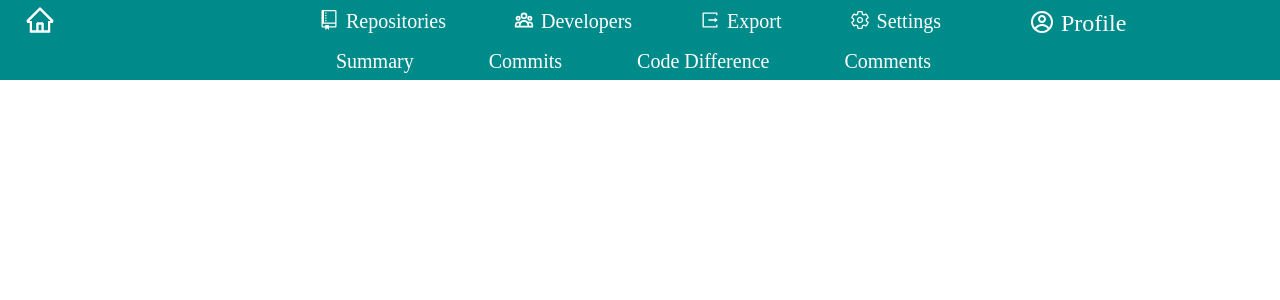
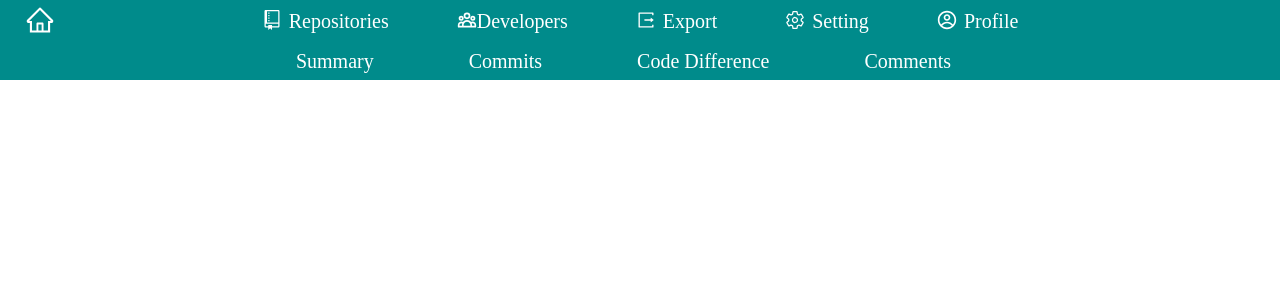
Before and after one commit to kibkake/gitlab-analyzer, a React (Create React App) app in the folder reactui/: page /Developers in a window 1280 px wide. Shown: the top 300 px of the page. Built offline with nearby package versions, Linux system fonts and the light colour scheme.

Commit message:
implemented hovering sub bar menu

```diff
--- a/reactui/src/App.js
+++ b/reactui/src/App.js
@@ -9,13 +9,14 @@
 import Commits from "./Pages/Commits";
 import Comments from "./Pages/Comments";
 import CodeDiff from "./Pages/CodeDiff";
+import Navbar_dropdown from "./components/storage/Navbar_dropdown";
 
 function App() {
   return (
     <>
       <Router>
 
-      <Navbar/>
+      <Navbar_dropdown/>
         <Switch>
           <Route path="/" component={Home} exact/>
           <Route path='/Home' exact component={Home}/>
--- a/reactui/src/Pages/Developers.js
+++ b/reactui/src/Pages/Developers.js
@@ -7,28 +7,25 @@
 class Developers extends Component{
     render(){
         return(
+
             <nav className="navbarItems">
-                <div>
 
-                    <Link to='/Home' className='nav-icon'>
-                        <AiOutlineHome size={30} />
-                    </Link>
-                </div>
-                <ul className='navMenu'>
+                <ul className='navMenu-sub'>
                     {MenuItems.map((item,index)=>{
                         return(
                             <li key={index} className={item.cName}>
                                 <Link to={item.url}>
-                                    {item.icon}
                                     <span>{item.title}</span>
                                 </Link>
                             </li>
                         )
                     })}
+
                 </ul>
                 <div>
                 </div>
             </nav>
+
         )
     }
 }
--- a/reactui/src/components/Navbar.css
+++ b/reactui/src/components/Navbar.css
@@ -12,6 +12,16 @@
     display: grid;
     grid-template-columns: repeat(5,auto);
     grid-gap: 20px;
+    list-style: none;
+    text-align: center;
+    justify-content: center;
+    font-size: 1.5rem;
+}
+
+.navMenu-sub{
+    display: grid;
+    grid-template-columns: repeat(5,auto);
+    grid-gap: 40px;
     list-style: none;
     text-align: center;
     justify-content: center;
@@ -70,8 +80,6 @@
     color: white;
     height: 70%;
     transition-duration: .5s;
-
-
 }
 
 span{
@@ -97,3 +105,7 @@
     transition-duration: .5s;
 
 }
+
+.navbar-inverse .navbar-nav > li > a:hover {
+    background-color: gray;
+}
--- a/reactui/src/components/storage/Navbar_dropdown.js
+++ b/reactui/src/components/storage/Navbar_dropdown.js
@@ -12,6 +12,7 @@
 import {CgProfile} from "react-icons/cg";
 import Dropdown from "./Dropdown";
 import * as GoIcons from "react-icons/go";
+import Developers from "../../Pages/Developers";
 
 function Navbar_dropdown() {
     const [click, setClick] = useState(false);
@@ -63,11 +64,11 @@
 
                     <li className='nav-links'
                         onMouseEnter={onMouseEnter}
-
+                        onMouseLeave={onMouseLeave}
                         onClick={extendElement}>
                         <Link to='/developers' onClick={closeMobileMenu}>
                             <HiIcons.HiOutlineUserGroup/>
-                            {dropdown && <Dropdown onCloseMobileMenu={closeMobileMenu}/>}
+                            {dropdown && <Developers onCloseMobileMenu={closeMobileMenu}/>}
                             Developers<i className='fas fa-caret-down'/>
                         </Link>
                     </li>
```
